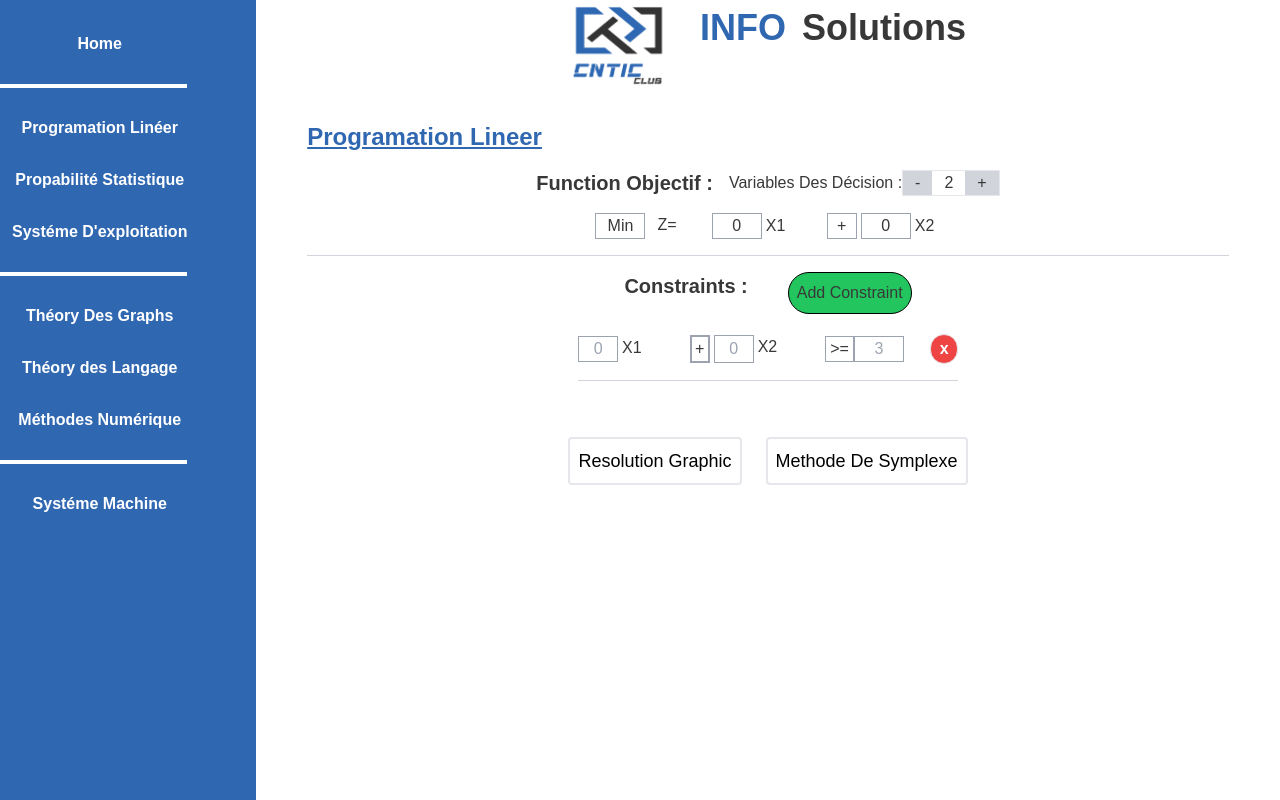
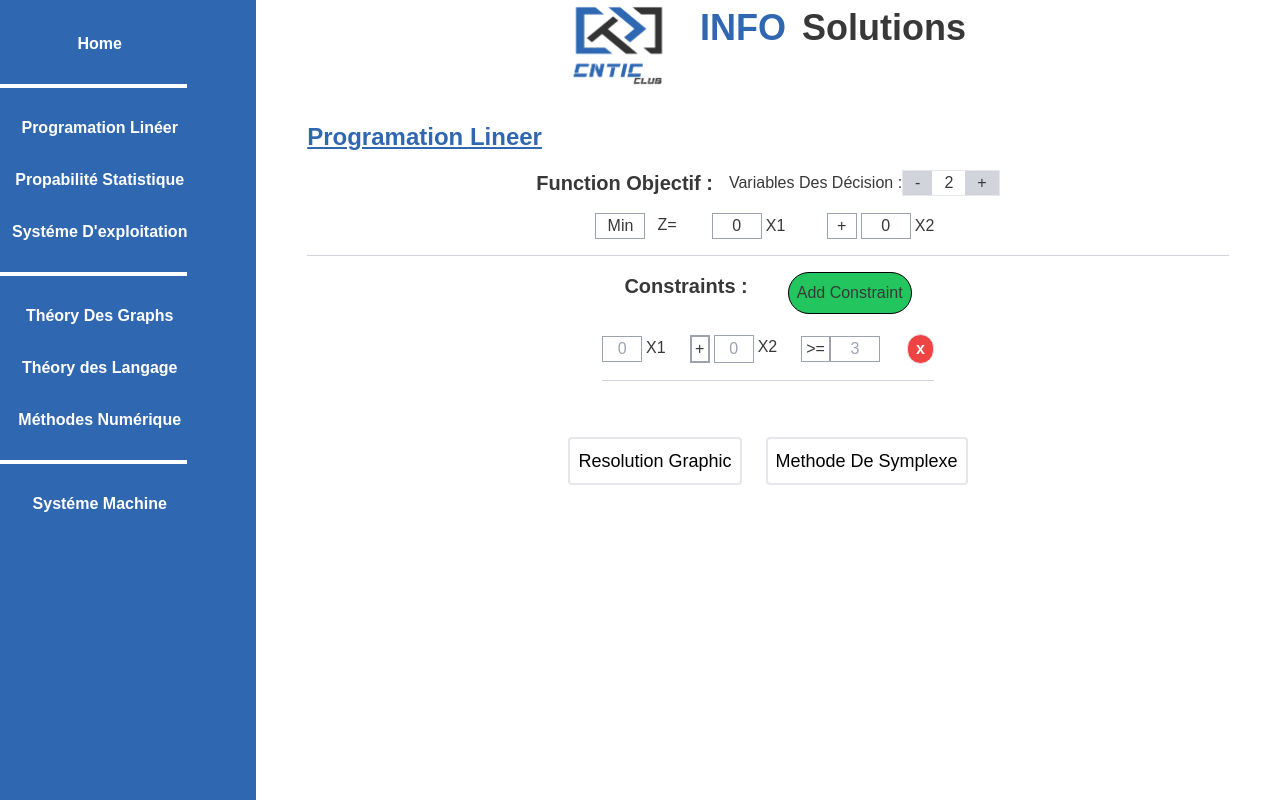
Before and after one commit to imadbenmadi/InfoSolutions, a React (Vite) app: page /PL in a window 1280 px wide. Both pictures are taken after a click on the button "Add Constraint". Built offline with nearby package versions, Linux system fonts and the light colour scheme.

Commit message:
fixing gap problem

```diff
--- a/src/Components/PL Components/Containts.jsx
+++ b/src/Components/PL Components/Containts.jsx
@@ -110,7 +110,7 @@ export default function Constraints() {
                 {constraints.map((constraint, index) => (
                     <React.Fragment key={index}>
                         <div className=" flex gap-2 md:gap-6 items-start justify-center">
-                            <div className="flex-[95%] flex items-center  flex-wrap  gap-x-12 gap-y-4 m-auto">
+                            <div className="flex-[95%] flex items-center  flex-wrap  gap-x-6 gap-y-4 m-auto">
                                 {Array.from(
                                     { length: Desision_var_Nbr },
                                     (_, i) => (
```
